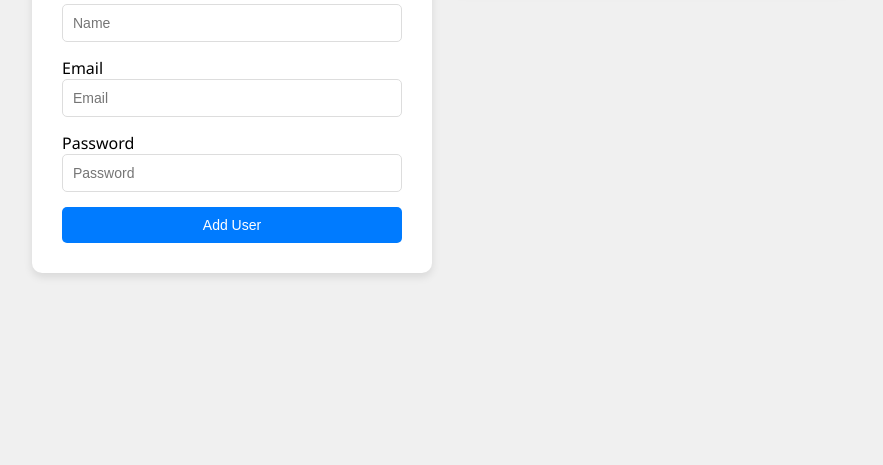
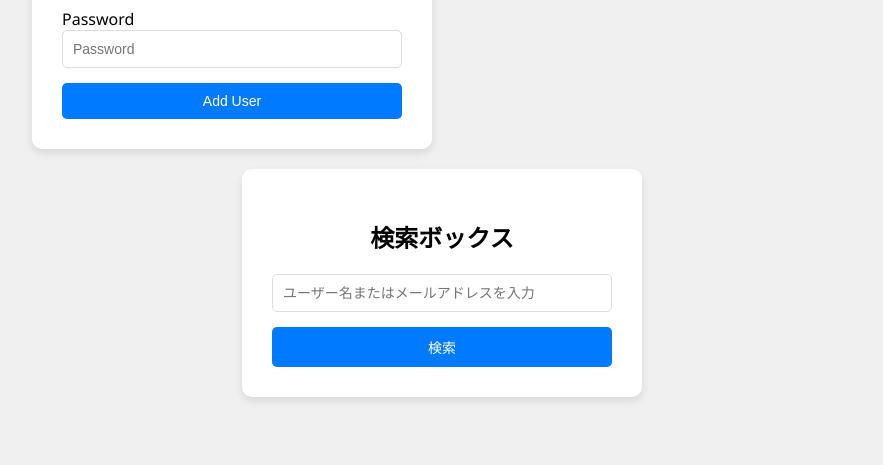
Before and after one commit to kh32n/Node.js_task, a website: page public/index.html in a window 1280 px wide. Shown: the part 335-800 px from the top of the page, without its empty margins (198-1081 px from the left). Drawn offline with nearby package versions, Linux system fonts and the light colour scheme; no server answers.

Commit message:
Indexに検索フォームの追加

```diff
--- a/public/index.html
+++ b/public/index.html
@@ -37,6 +37,14 @@
             <h2>Users List</h2>
             <ul id="userList"></ul>
         </div>
+        <!--検索ボックス -->
+        <div class ="container">
+            <h2>検索ボックス</h2>
+            <form id="serch_form">
+                <input type="text" id="serchInput" placeholder="ユーザー名またはメールアドレスを入力">
+                <button type="button" id="searchButton">検索</button>
+            </form>
+        </div>
     </div>
 
     <!-- AxiosライブラリをCDNからインポートして、HTTPリクエストを簡単に送信できるようにする -->
--- a/public/js/main.js
+++ b/public/js/main.js
@@ -3,6 +3,10 @@
 // フォームの送信イベントを監視し、`addUser` 関数を実行する
 // フォームに入力された情報を取得し、新しいユーザーをサーバーに登録する
 document.getElementById('userForm').addEventListener('submit', addUser);
+
+//検索ボタンがクリックされた際に、searchButton のイベントリスナーを使って入力された検索条件を取得します。
+// TODO 検索ロジックの作成
+//document.getElementById('serch_form').addEventListener('submit', );
 
 // ユーザーを追加するための関数
 // `e` はイベントオブジェクトを表し、フォーム送信時のデフォルト動作を防止するために使用する
--- a/public/styles.css
+++ b/public/styles.css
@@ -21,6 +21,7 @@ body {
     width: 100%;
     padding: 20px;
     box-sizing: border-box;
+    flex-wrap: wrap;
   }
 
   /* コンテナのスタイル */
```
